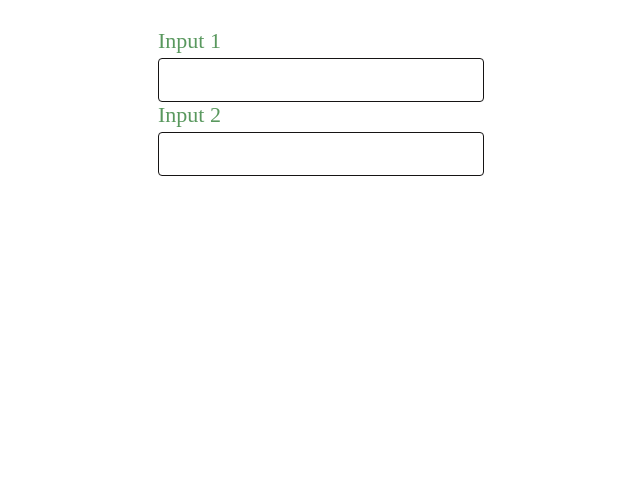
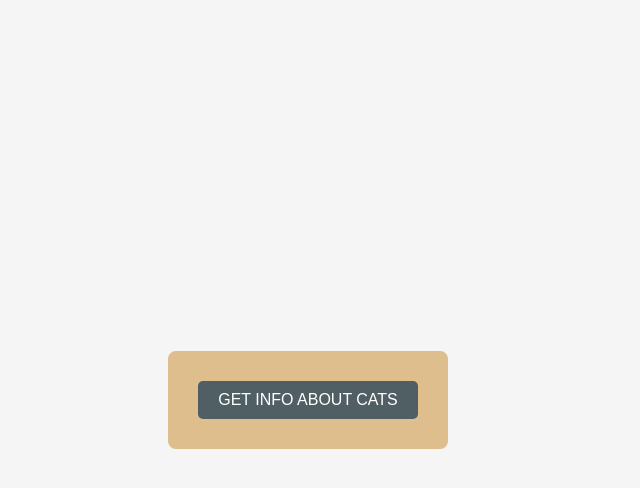
Before and after one commit to YuliiaSydorenko/FE_React_TS, a React (Vite) app: page / in a window 1280 px wide. Shown: the top 488 px of the page, without its empty margins (332-972 px from the left). Built offline with nearby package versions, Linux system fonts and the light colour scheme.

Commit message:
котики

```diff
--- a/src/App.tsx
+++ b/src/App.tsx
@@ -1,7 +1,9 @@
 import React from 'react';
-import Lesson10 from './Lessons/Lesson10/lesson10';
+
 import GlobalStyles from './styles/GlobalStyles';
+
 import Homework10 from './Homeworks/Homework10/Homework10';
+import Lesson11 from './Lessons/Lesson11/Lesson11';
 
 // import React from 'react';
 // import Button from './Components/Button/Button';
@@ -24,7 +26,7 @@ import Homework10 from './Homeworks/Homework10/Homework10';
 function App() {
   return (
     <>
-      {/* <GlobalStyles/> */}
+      <GlobalStyles/>
       {/* Topic: TypeScript - Introduction */}
       {/* <Lesson06/> */}
       {/* Topic: TypeScript - Object types */}
@@ -36,9 +38,12 @@ function App() {
       {/* <Lesson09 /> */}
       {/* <Homework09/> */}
       {/* <Lesson10 />  */}
+      {/* <Homework10/> */}
 
-       <Homework10/>
-    </> //больше не нужен, т.к. удален div в App.tsx (фрагмент)
+      <Lesson11 />
+      {/* <Consultation03/> */}
+
+      </>
   );
 }
 
--- a/src/Components/Spinner/Spinner.tsx
+++ b/src/Components/Spinner/Spinner.tsx
@@ -1,8 +1,8 @@
 import React from 'react';
 import { SpinnerComponent } from "./styles";
 
-function Spinner (){
- return <SpinnerComponent></SpinnerComponent>
-}
+const Spinner: React.FC = () => {
+  return <SpinnerComponent />;
+};
 
 export default Spinner;
--- a/src/Homeworks/Homework10/Homework10.tsx
+++ b/src/Homeworks/Homework10/Homework10.tsx
@@ -43,6 +43,11 @@ function Homework10() {
         }
     }, [inputValue1]);
 
+    // useEffect(() => {
+    //     if (inputValue2) {
+    //         fetchDogImage();
+    //     }
+    // }, [inputValue2]);
 
     return (
         <HomeworkWrapper>
@@ -59,10 +64,10 @@ function Homework10() {
                     value={inputValue2}
                     onChange={onChangeInput2}
                 />
-                {loading && <SpinnerComponent />}
-                {imageUrl && <ResultBlock><img src={imageUrl} alt="Random Dog" /></ResultBlock>}
-                {error && <ErrorBlock>{error}</ErrorBlock>}
             </InputsContainer>
+            {loading && <SpinnerComponent />}
+            {imageUrl && <ResultBlock><img src={imageUrl} alt="Random Dog" /></ResultBlock>}
+            {error && <ErrorBlock>{error}</ErrorBlock>}
         </HomeworkWrapper>
     )
 }
--- /dev/null
+++ b/src/Lessons/Lesson11/lesson11.tsx
@@ -0,0 +1,65 @@
+import React, { useState, useEffect } from "react";
+import axios from "axios";
+import Spinner from "../../Components/Spinner/Spinner";
+import {
+  Lesson11Wrapper,
+  ResultBlock,
+  ErrorBlock,
+  Button,
+  DataContainer,
+} from "./styles";
+
+const Lesson11 = () => {
+  const [catFacts, setCatFacts] = useState<string[]>([]);
+  const [error, setError] = useState<string | undefined>(undefined);
+  const [loading, setLoading] = useState<boolean>(false);
+  const [isFirstLoad, setIsFirstLoad] = useState<boolean>(true);
+
+  const fetchCatFact = async () => {
+    const CAT_FACT_URL: string = "https://catfact.ninja/fact";
+    setLoading(true);
+    setError(undefined);
+
+    try {
+      const response = await axios.get(CAT_FACT_URL);
+      const result = response.data;
+      setCatFacts((prevFacts) => [...prevFacts, result.fact]);
+    } catch (error: any) {
+      console.log(error.message);
+      setError(error.message);
+    } finally {
+      setLoading(false);
+      setIsFirstLoad(false);
+    }
+  };
+
+  const deleteAllData = () => {
+    setCatFacts([]);
+    window.location.reload();
+  };
+
+  useEffect(() => {}, []);
+
+  return (
+    <Lesson11Wrapper>
+      {isFirstLoad && !loading && <Button onClick={fetchCatFact}>GET INFO ABOUT CATS</Button>}
+      {!loading && !isFirstLoad && catFacts.length > 0 && <Button onClick={fetchCatFact}>GET MORE INFO</Button>}
+      {!loading && !isFirstLoad && catFacts.length === 0 && <ErrorBlock>Ошибка загрузки данных</ErrorBlock>}
+      {catFacts.length > 0 && <Button onClick={deleteAllData}>DELETE ALL DATA</Button>}
+      {loading && <Spinner />}
+      {catFacts.length > 0 && (
+        <DataContainer>
+          {catFacts.map((fact, index) => (
+            <div key={index} className="fact-card" style={{ display: 'flex', alignItems: 'center' }}>
+              <ResultBlock style={{ marginRight: '10px' }}>{`${index + 1}. ${fact}`}</ResultBlock>
+              <img src={`https://cataas.com/cat?${index}`} alt="Cat" style={{ width: '100px', height: '100px', borderRadius: '8px' }} />
+            </div>
+          ))}
+        </DataContainer>
+      )}
+      {error && <ErrorBlock>{error}</ErrorBlock>}
+    </Lesson11Wrapper>
+  );
+};
+
+export default Lesson11;
--- /dev/null
+++ b/src/Lessons/Lesson11/styles.ts
@@ -0,0 +1,70 @@
+import styled from '@emotion/styled';
+
+export const Lesson11Wrapper = styled.div`
+    display: flex;
+    flex-direction: column;
+    align-items: center;
+    border-radius: 8px;
+    padding: 20px;
+    width: 100%;
+    background-color: #dfbe8e;
+`;
+
+export const DataContainer = styled.div`
+    max-height: 700px;
+    overflow-y: auto;
+    width: 80%;
+    max-width: 600px;
+    display: flex;
+    flex-direction: column;
+    align-items: center;
+    padding: 10px;
+    box-sizing: border-box;
+    border: 1px solid #ccc;
+    border-radius: 8px;
+    background: #f9f9f9;
+    box-shadow: 0 4px 6px rgba(0, 0, 0, 0.1);
+`;
+
+export const Card = styled.div`
+    border: 1px solid #ccc;
+    border-radius: 8px;
+    padding: 15px;
+    margin: 10px 0;
+    width: 100%;
+    max-width: 500px;
+    box-shadow: 0 2px 4px rgba(0, 0, 0, 0.1);
+    background: white;
+    text-align: center;
+`;
+
+export const ResultBlock = styled.div`
+    font-size: 18px;
+    color: #333;
+`;
+
+export const ErrorBlock = styled.div`
+    margin-top: 20px;
+    font-size: 18px;
+    color: red;
+    font-weight: bold;
+`;
+
+export const Button = styled.button`
+    margin: 10px;
+    padding: 10px 20px;
+    font-size: 16px;
+    cursor: pointer;
+    border: none;
+    border-radius: 5px;
+    background: #103552b0;
+    color: white;
+
+    &:hover {
+        background: #7aaadd;
+    }
+
+    &:active {
+        background: #2d558a;
+    }
+`;
--- a/tsconfig.app.json
+++ b/tsconfig.app.json
@@ -6,6 +6,7 @@
     "lib": ["ES2020", "DOM", "DOM.Iterable"],
     "module": "ESNext",
     "skipLibCheck": true,
+    "baseUrl": "./src",
 
     /* Bundler mode */
     "moduleResolution": "bundler",
--- a/tsconfig.node.json
+++ b/tsconfig.node.json
@@ -5,6 +5,7 @@
     "lib": ["ES2023"],
     "module": "ESNext",
     "skipLibCheck": true,
+    "baseUrl": "./src",
 
     /* Bundler mode */
     "moduleResolution": "bundler",
```
Lines whose indentation alone changed are shown as unchanged.
